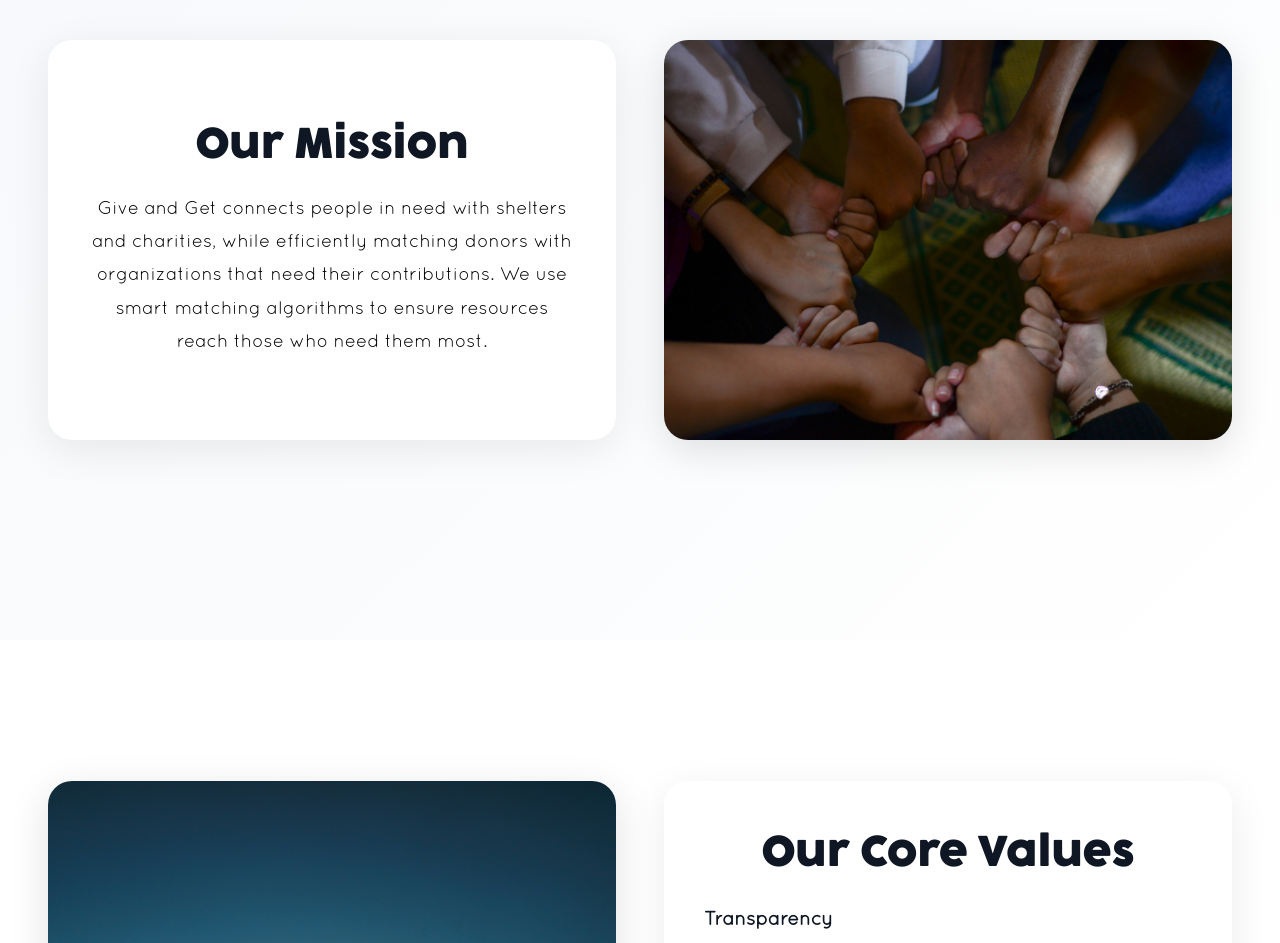
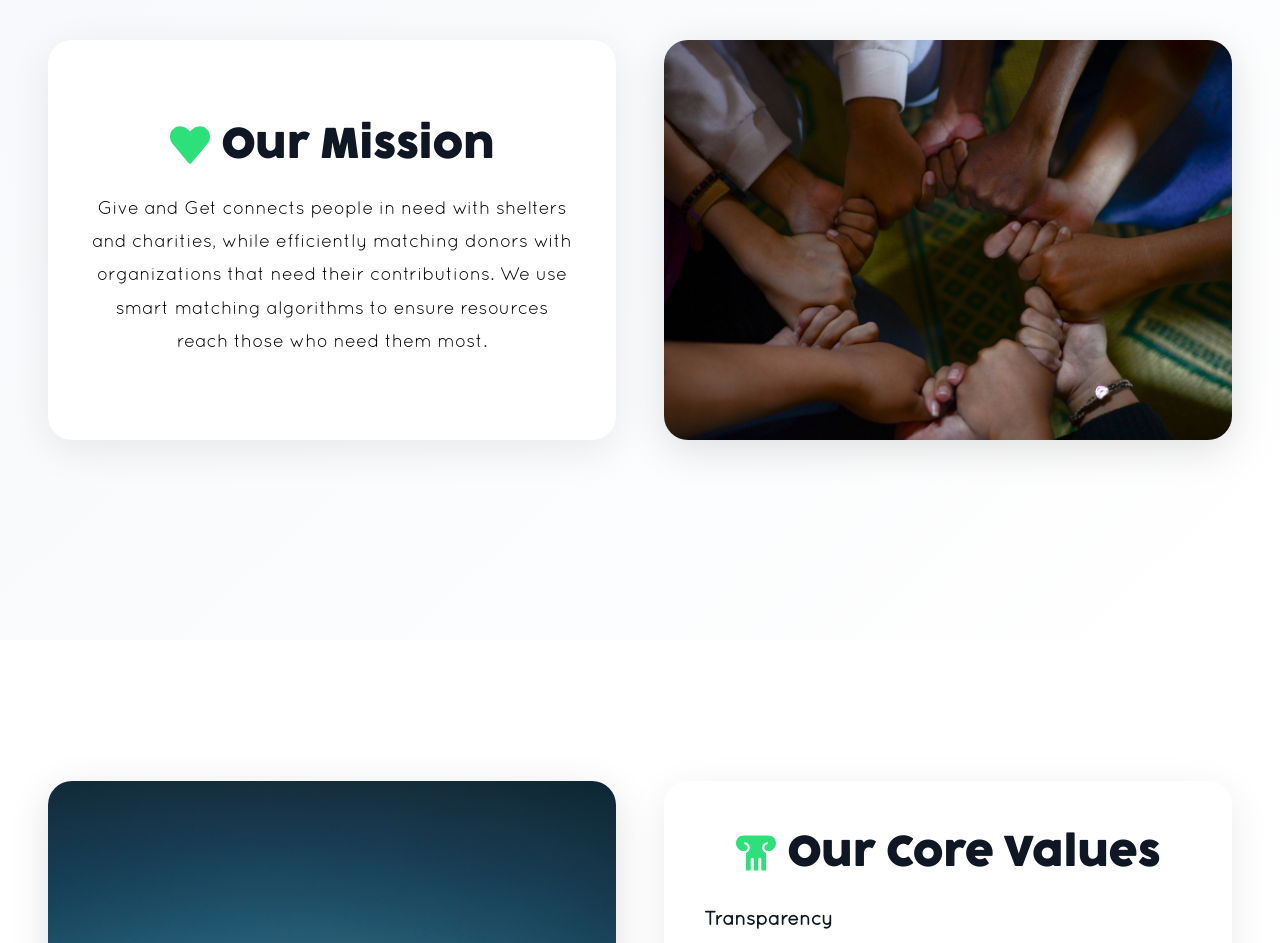
Before and after one commit to Give-Get/Give-Get, a React (Create React App) app: page / in a window 1280 px wide. Shown: the part 960-1903 px from the top of the page. Built offline with nearby package versions, Linux system fonts and the light colour scheme.

Commit message:
Messages

```diff
--- a/src/components/Landing.jsx
+++ b/src/components/Landing.jsx
@@ -43,7 +43,12 @@ export default function Landing() {
       <section className="landing-card mission-card">
         <div className="mission-content">
           <div className="mission-text-card">
-            <h2>Our Mission</h2>
+            <h2>
+              <svg width="40" height="40" viewBox="0 -1 32 32" xmlns="http://www.w3.org/2000/svg" style={{ display: 'inline-block', verticalAlign: 'middle', marginRight: '12px' }}>
+                <path d="M126,882 C122.667,882 119.982,883.842 117.969,886.235 C116.013,883.76 113.333,882 110,882 C105.306,882 102,886.036 102,890.438 C102,892.799 102.967,894.499 104.026,896.097 L116.459,911.003 C117.854,912.312 118.118,912.312 119.513,911.003 L131.974,896.097 C133.22,894.499 134,892.799 134,890.438 C134,886.036 130.694,882 126,882" fill="#2ee079" transform="translate(-102, -882)" />
+              </svg>
+              Our Mission
+            </h2>
             <p className="card-text">
               Give and Get connects people in need with shelters and charities, while efficiently matching donors with organizations that need their contributions. We use smart matching algorithms to ensure resources reach those who need them most.
             </p>
@@ -61,7 +66,12 @@ export default function Landing() {
             <img src="/assets/imgs/papaioannou-kostas-tysecUm5HJA-unsplash.jpg" alt="Our Core Values" />
           </div>
           <div className="values-text-card">
-            <h2>Our Core Values</h2>
+            <h2>
+              <svg width="40" height="40" viewBox="0 0 360 360" xmlns="http://www.w3.org/2000/svg" style={{ display: 'inline-block', verticalAlign: 'middle', marginRight: '12px' }}>
+                <path d="M289.879,21.713H70.121C25.785,21.713,0,53.106,0,91.833c0,38.725,31.391,70.122,70.121,70.122c4.133,0,8.175-0.383,12.111-1.071c12.633-3.485,21.939-15.072,21.939-28.799c0-16.479-13.404-29.884-29.883-29.884V82.923c27.108,0,49.16,22.055,49.16,49.162c0,21.877-14.367,40.442-34.159,46.798v159.405h42.999v-101.02c0-7.588,6.149-13.74,13.737-13.74c7.583,0,13.731,6.152,13.731,13.74v101.02h40.484v-101.02c0-7.588,6.148-13.74,13.732-13.74c7.587,0,13.736,6.152,13.736,13.74v101.02h42.999V178.979c-20.262-6.071-35.073-24.876-35.073-47.089c0-27.107,22.053-49.16,49.159-49.16v19.28c-16.478,0-29.88,13.404-29.88,29.88c0,13.99,9.663,25.761,22.665,28.993v-0.027c3.993,0.708,8.101,1.098,12.298,1.098c38.73,0,70.121-31.397,70.121-70.122C360,53.106,334.215,21.713,289.879,21.713z" fill="#2ee079" />
+              </svg>
+              Our Core Values
+            </h2>
             <div className="values-list">
               <div className="value-item">
                 <h3>Transparency</h3>
```
Also changed, not shown: public/assets/heart-like-svgrepo-com.svg (added), public/assets/theatre-pillar-svgrepo-com.svg (added), src/components/InNeedMain.jsx (indentation only).
